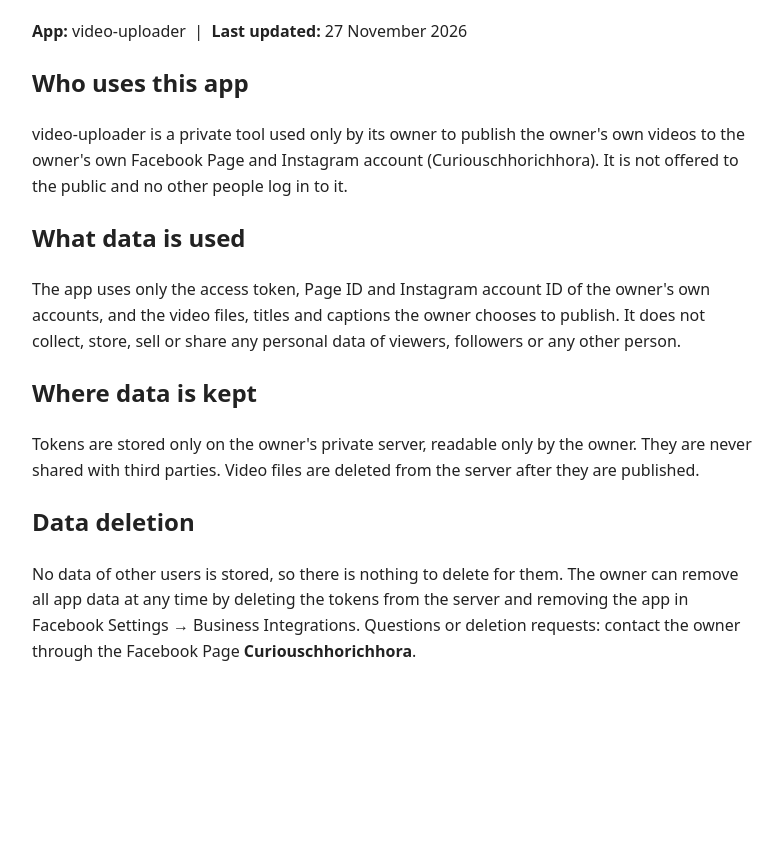
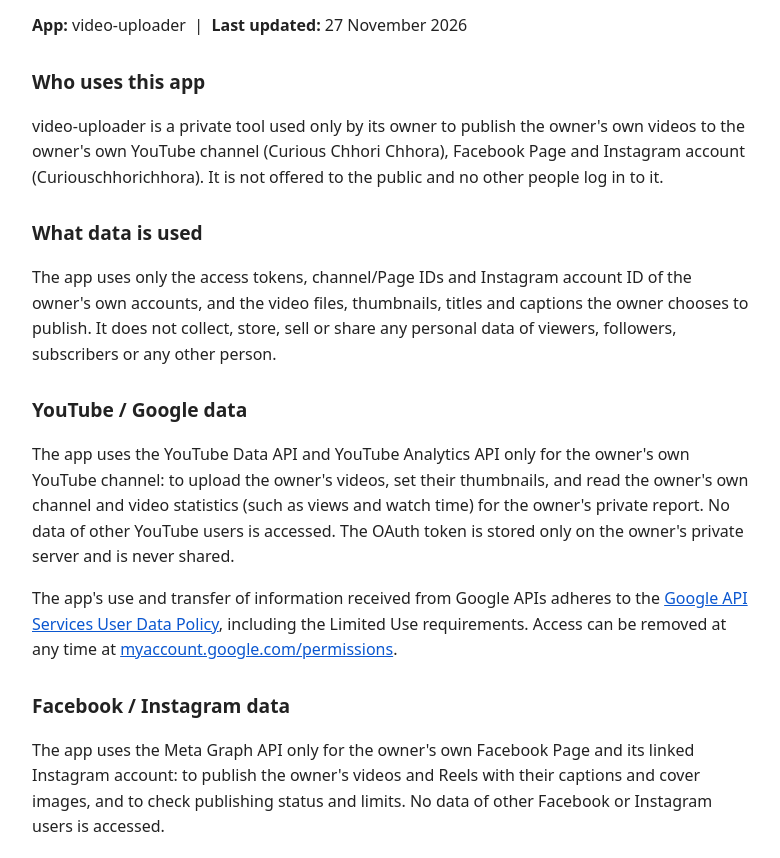
Before and after one commit to deepak0266/video-uploader, a plain HTML site: page privacy.html in a window 1280 px wide. Shown: the part 94-952 px from the top of the page, without its empty margins (248-1028 px from the left). Before the commit the page ends 800 px from the top, so only its background shows below. Drawn offline with Linux system fonts and the light colour scheme.

Commit message:
Revise privacy policy details and formatting
Updated privacy policy to include YouTube channel and clarify data usage.

```diff
--- a/privacy.html
+++ b/privacy.html
@@ -1,26 +1,55 @@
 <!doctype html>
-<html lang="en"><head><meta charset="utf-8"><meta name="viewport" content="width=device-width,initial-scale=1">
+<html lang="en">
+<head>
+<meta charset="utf-8">
+<meta name="viewport" content="width=device-width,initial-scale=1">
 <title>Privacy Policy - video-uploader</title>
-<style>body{font-family:system-ui,sans-serif;max-width:720px;margin:40px auto;padding:0 16px;line-height:1.6;color:#222;background:#fff}</style>
-</head><body>
+<style>
+  body{font-family:system-ui,-apple-system,"Segoe UI",Roboto,sans-serif;max-width:720px;margin:40px auto;padding:0 16px;line-height:1.6;color:#222;background:#fff}
+  h1{margin-bottom:4px} h2{margin-top:28px;font-size:1.2rem} a{color:#0b57d0}
+</style>
+</head>
+<body>
 <h1>Privacy Policy</h1>
 <p><b>App:</b> video-uploader &nbsp;|&nbsp; <b>Last updated:</b> 27 November 2026</p>
 
 <h2>Who uses this app</h2>
 <p>video-uploader is a private tool used only by its owner to publish the owner's own videos to the owner's own
-Facebook Page and Instagram account (Curiouschhorichhora). It is not offered to the public and no other people log in to it.</p>
+YouTube channel (Curious Chhori Chhora), Facebook Page and Instagram account (Curiouschhorichhora).
+It is not offered to the public and no other people log in to it.</p>
 
 <h2>What data is used</h2>
-<p>The app uses only the access token, Page ID and Instagram account ID of the owner's own accounts, and the video files,
-titles and captions the owner chooses to publish. It does not collect, store, sell or share any personal data of
-viewers, followers or any other person.</p>
+<p>The app uses only the access tokens, channel/Page IDs and Instagram account ID of the owner's own accounts, and the
+video files, thumbnails, titles and captions the owner chooses to publish. It does not collect, store, sell or share any
+personal data of viewers, followers, subscribers or any other person.</p>
+
+<h2>YouTube / Google data</h2>
+<p>The app uses the YouTube Data API and YouTube Analytics API only for the owner's own YouTube channel: to upload the
+owner's videos, set their thumbnails, and read the owner's own channel and video statistics (such as views and watch
+time) for the owner's private report. No data of other YouTube users is accessed. The OAuth token is stored only on the
+owner's private server and is never shared.</p>
+<p>The app's use and transfer of information received from Google APIs adheres to the
+<a href="https://developers.google.com/terms/api-services-user-data-policy">Google API Services User Data Policy</a>,
+including the Limited Use requirements. Access can be removed at any time at
+<a href="https://myaccount.google.com/permissions">myaccount.google.com/permissions</a>.</p>
+
+<h2>Facebook / Instagram data</h2>
+<p>The app uses the Meta Graph API only for the owner's own Facebook Page and its linked Instagram account: to publish
+the owner's videos and Reels with their captions and cover images, and to check publishing status and limits.
+No data of other Facebook or Instagram users is accessed.</p>
 
 <h2>Where data is kept</h2>
-<p>Tokens are stored only on the owner's private server, readable only by the owner. They are never shared with third parties.
-Video files are deleted from the server after they are published.</p>
+<p>Tokens are stored only on the owner's private server, readable only by the owner, and are never shared with third
+parties. Video files and thumbnails are deleted from the server after they are published.</p>
 
 <h2 id="deletion">Data deletion</h2>
-<p>No data of other users is stored, so there is nothing to delete for them. The owner can remove all app data at any time
-by deleting the tokens from the server and removing the app in Facebook Settings &rarr; Business Integrations.
-Questions or deletion requests: contact the owner through the Facebook Page <b>Curiouschhorichhora</b>.</p>
-</body></html>
+<p>No data of other users is stored, so there is nothing to delete for them. The owner can remove all app data at any
+time by deleting the tokens from the server, removing Google access at
+<a href="https://myaccount.google.com/permissions">myaccount.google.com/permissions</a>, and removing the app in
+Facebook Settings &rarr; Business Integrations.</p>
+
+<h2>Contact</h2>
+<p>Questions or deletion requests: contact the owner through the Facebook Page <b>Curiouschhorichhora</b>
+or the YouTube channel <b>Curious Chhori Chhora</b>.</p>
+</body>
+</html>
```
